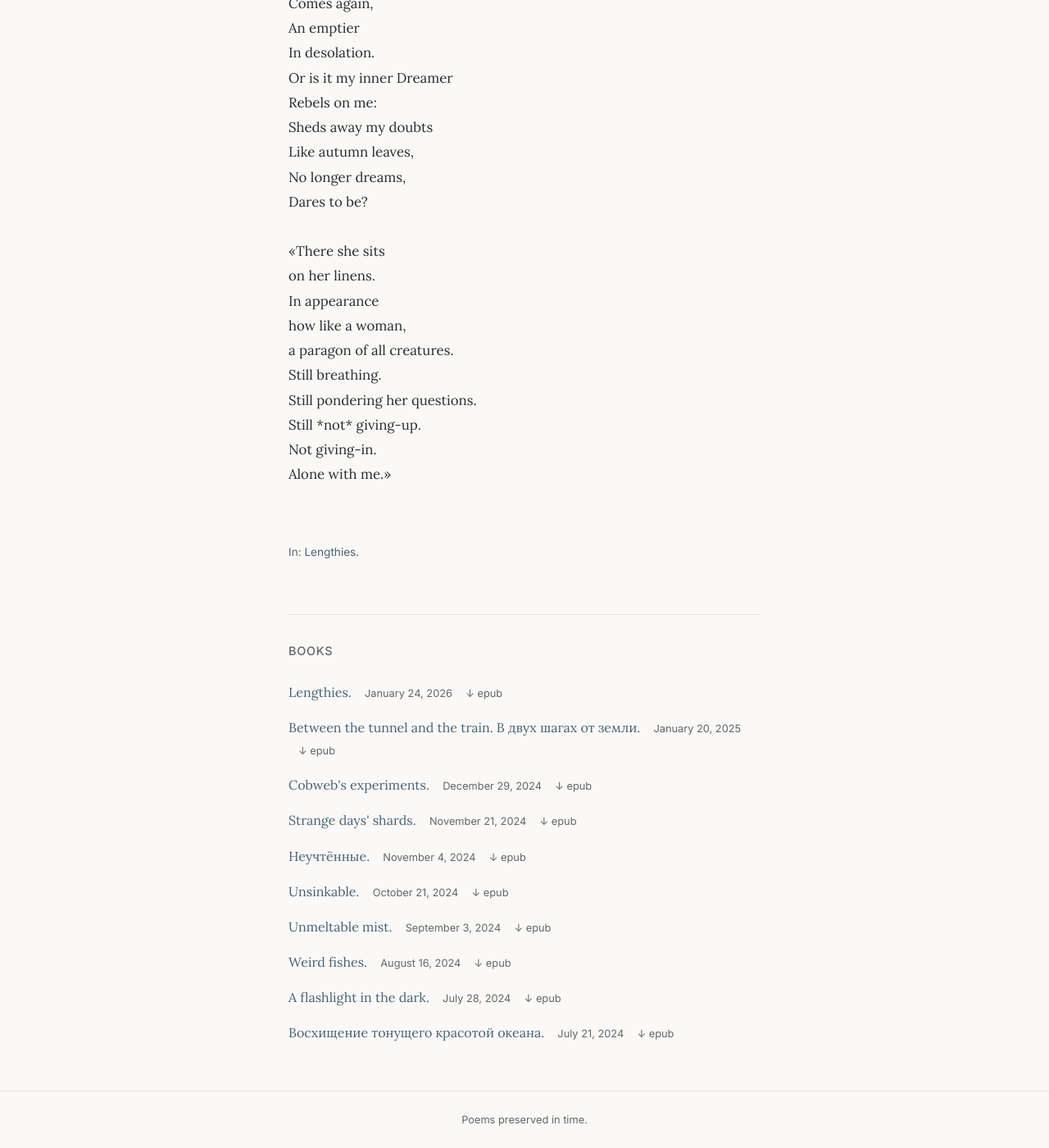
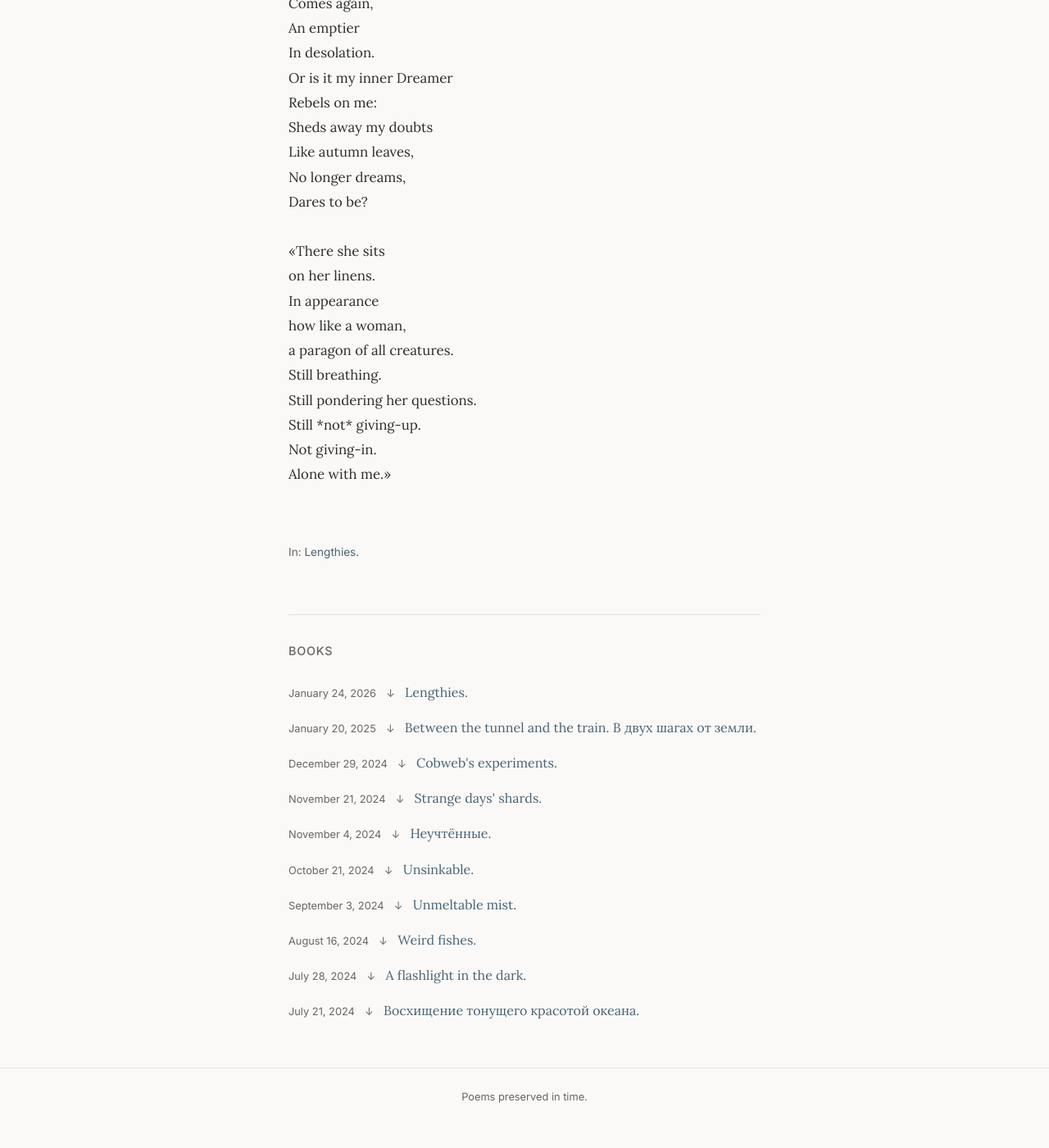
Before and after one commit to whobyphoenix/poetry, a Jekyll site: the page built from index.md, in a window 1280 px wide and 1400 px high, scrolled down 7813 px. Shown: the whole window at 82% size. Built offline with Jekyll 4.4.1, drawn with Linux system fonts in a browser that asks for light colours; after the commit the page ends 9186 px from its top, so only the background shows below that.

Commit message:
Reorder book list: date and download before title
Move the date and download link before the book title in the homepage
books list so long titles flow naturally at the end of the line.
Shorten the download link to just the ↓ symbol with a tooltip.

https://claude.ai/code/session_01GE4omRcCPuqX8xU1tMcshs

```diff
--- a/assets/css/style.css
+++ b/assets/css/style.css
@@ -350,14 +350,14 @@ h2.poem-title {
   font-family: 'Inter', sans-serif;
   font-size: 0.8rem;
   color: var(--text-light);
-  margin-left: 0.75rem;
+  margin-right: 0.5rem;
 }
 
 .books-list .download-link {
   font-family: 'Inter', sans-serif;
   font-size: 0.8rem;
   color: var(--text-light);
-  margin-left: 0.75rem;
+  margin-right: 0.5rem;
 }
 
 .books-list .download-link:hover {
--- a/index.md
+++ b/index.md
@@ -88,9 +88,9 @@ layout: default
     {% for book in sorted_books %}
     {% assign book_name = book.path | split: '/' | last | split: '.' | first %}
     <li>
+      <span class="book-date">{{ book.date | date: "%B %-d, %Y" }}</span>
+      <a href="{{ '/downloads/' | relative_url }}{{ book_name }}.epub" class="download-link" title="Download e-pub">↓</a>
       <a href="{{ book.url | relative_url }}">{{ book.title }}</a>
-      <span class="book-date">{{ book.date | date: "%B %-d, %Y" }}</span>
-      <a href="{{ '/downloads/' | relative_url }}{{ book_name }}.epub" class="download-link">↓ epub</a>
     </li>
     {% endfor %}
   </ul>
```
